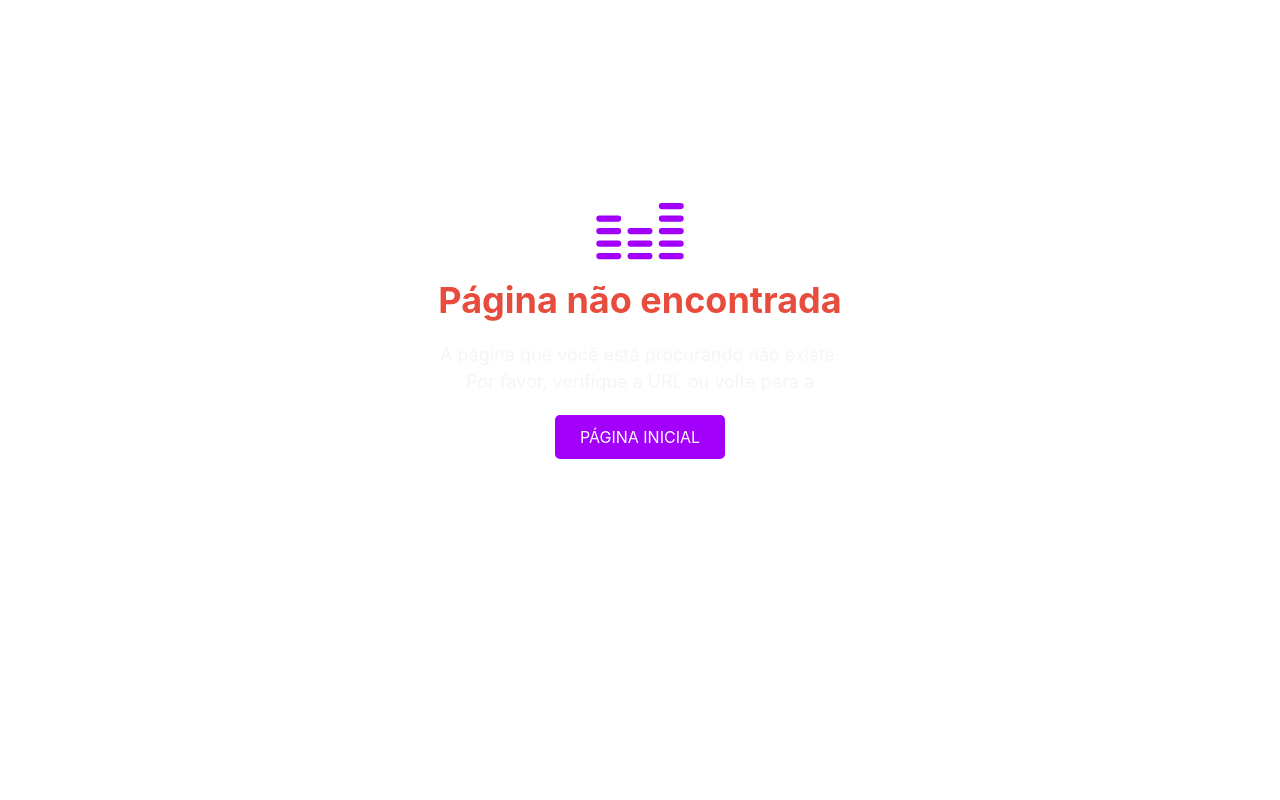
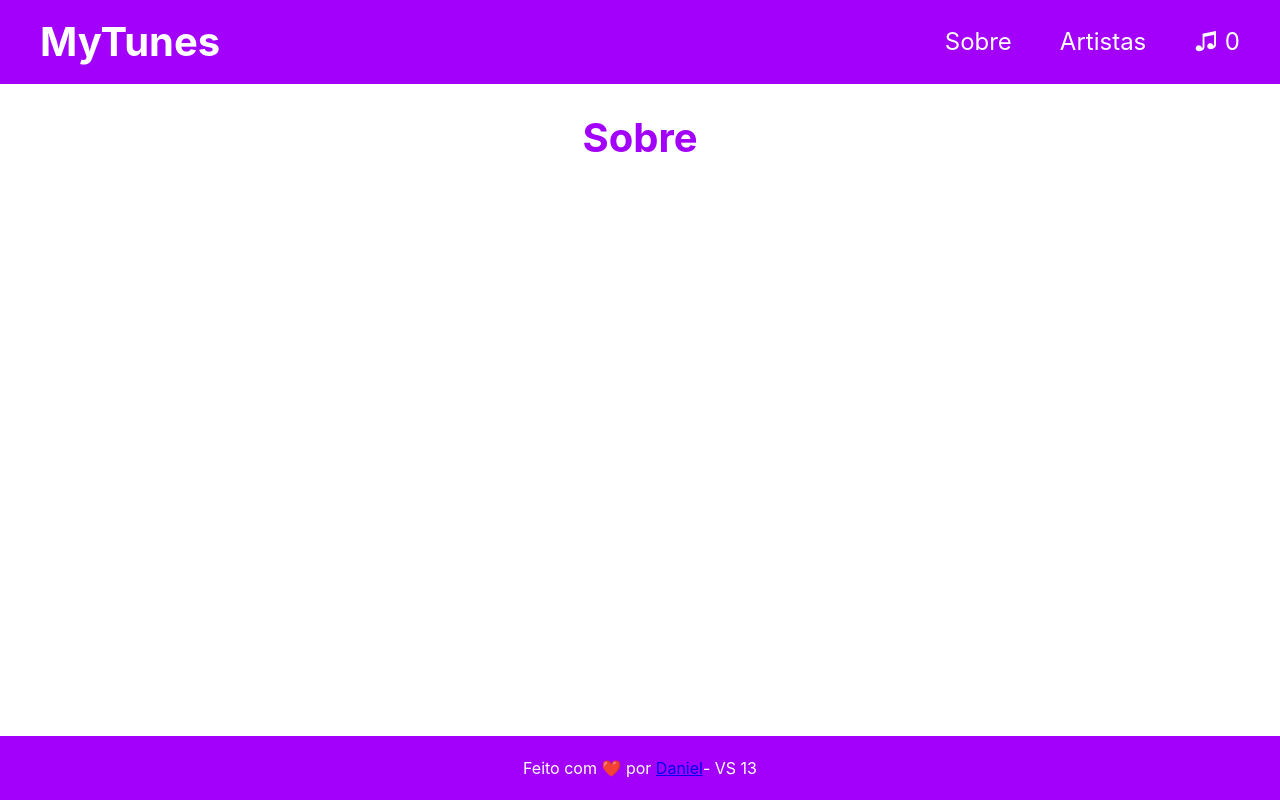
Before and after one commit to danielangelo1/vs13-front-context-MyTunes, a React (Vite) app: page /sobre in a window 1280 px wide. Built offline with nearby package versions, Linux system fonts and the light colour scheme.

Commit message:
Update styles in footer, header, mainContent, and index.css files

```diff
--- a/src/components/footer/styles.ts
+++ b/src/components/footer/styles.ts
@@ -5,9 +5,8 @@ export const FooterContainer = styled.footer`
   color: white;
   padding: 20px 0;
   text-align: center;
-  position: sticky;
-  margin-top: 5rem;
+  position: absolute;
+  margin-top: auto;
   bottom: 0;
   width: 100%;
-  left: 0;
 `;
--- a/src/components/header/Header.tsx
+++ b/src/components/header/Header.tsx
@@ -12,7 +12,7 @@ const Header = () => {
           <h1>MyTunes</h1>
         </Link>
         <NavMenu>
-          <Link to="/">Home</Link>
+          <Link to="/sobre">Sobre</Link>
           <Link to="/artists">Artistas</Link>
           <Link to="/myPlaylist">♫ {playlist.length}</Link>
         </NavMenu>
--- a/src/components/mainContent/styles.ts
+++ b/src/components/mainContent/styles.ts
@@ -3,5 +3,5 @@ import { MainContentProps } from "./MainContent";
 
 export const MainContentContainer = styled.main<MainContentProps>`
   max-width: 1200px;
-  margin: 0 auto;
+  margin: 2rem auto;
 `;
--- a/src/index.css
+++ b/src/index.css
@@ -24,8 +24,10 @@ h1 {
   padding: 0;
 }
 
-BODY {
+body {
   position: relative;
+  min-height: 100vh;
+  /* height: 100vh; */
 }
 
 @media (prefers-color-scheme: light) {
--- a/src/pages/myPlaylist/MyPlaylist.tsx
+++ b/src/pages/myPlaylist/MyPlaylist.tsx
@@ -9,6 +9,7 @@ import {
   PlaylistPageContainer,
 } from "./styles";
 import { TracksProps } from "../../components/trackCards/TrackCards";
+import Footer from "../../components/footer/Footer";
 
 const MyPlaylist = () => {
   const { playlist, setPlaylist } = useContext(PlaylistContext);
@@ -46,6 +47,7 @@ const MyPlaylist = () => {
         )) ||
           "Sua playlist está vazia. Adicione músicas! "}
       </PlaylistPageContainer>
+      <Footer />
     </>
   );
 };
--- /dev/null
+++ b/src/pages/sobre/Sobre.tsx
@@ -0,0 +1,36 @@
+import React from "react";
+import Header from "../../components/header/Header";
+import Footer from "../../components/footer/Footer";
+import MainContent from "../../components/mainContent/MainContent";
+import { AboutContent } from "./styles";
+
+const Sobre = () => {
+  return (
+    <>
+      <Header />
+      <MainContent>
+        <AboutContent>
+          <h1>Sobre</h1>
+          <p>
+            O MyTunes é uma aplicação que consome a API do Last.fm para exibir
+            informações sobre artistas e músicas.
+          </p>
+
+          <p>
+            É possível visualizar os artistas e músicas mais ouvidos no momento,
+            além de criar uma playlist com suas músicas favoritas.
+          </p>
+
+          <p>
+            O projeto foi desenvolvido com o intuito de praticar os conceitos
+            aprendidos durante o Vem Ser, como Contexto API, consumo de API,
+            styled-components e manipulação de estado.
+          </p>
+        </AboutContent>
+      </MainContent>
+      <Footer />
+    </>
+  );
+};
+
+export default Sobre;
--- /dev/null
+++ b/src/pages/sobre/styles.ts
@@ -0,0 +1,21 @@
+import styled from "styled-components";
+
+export const AboutContent = styled.div`
+  display: flex;
+  flex-direction: column;
+  align-items: center;
+  gap: 2rem;
+  max-width: 800px;
+  margin: 0 auto;
+  padding: 0 1rem;
+
+  h1 {
+    font-size: 2.5rem;
+    color: #a200fa;
+  }
+
+  p {
+    font-size: 1.5rem;
+    color: white;
+  }
+`;
--- a/src/router/Router.tsx
+++ b/src/router/Router.tsx
@@ -3,12 +3,14 @@ import NotFound from "../pages/notFound/NotFound";
 import Home from "../pages/home/Home";
 import MyPlaylist from "../pages/myPlaylist/MyPlaylist";
 import Artists from "../pages/artist/Artists";
+import Sobre from "../pages/sobre/Sobre";
 
 const Router = () => {
   return (
     <Routes>
       <Route path="/" element={<Home />} />
       <Route path="/myPlaylist" element={<MyPlaylist />} />
+      <Route path="/sobre" element={<Sobre />} />
       <Route path="/artists" element={<Artists />} />
       <Route path="*" element={<NotFound />} />
     </Routes>
```
